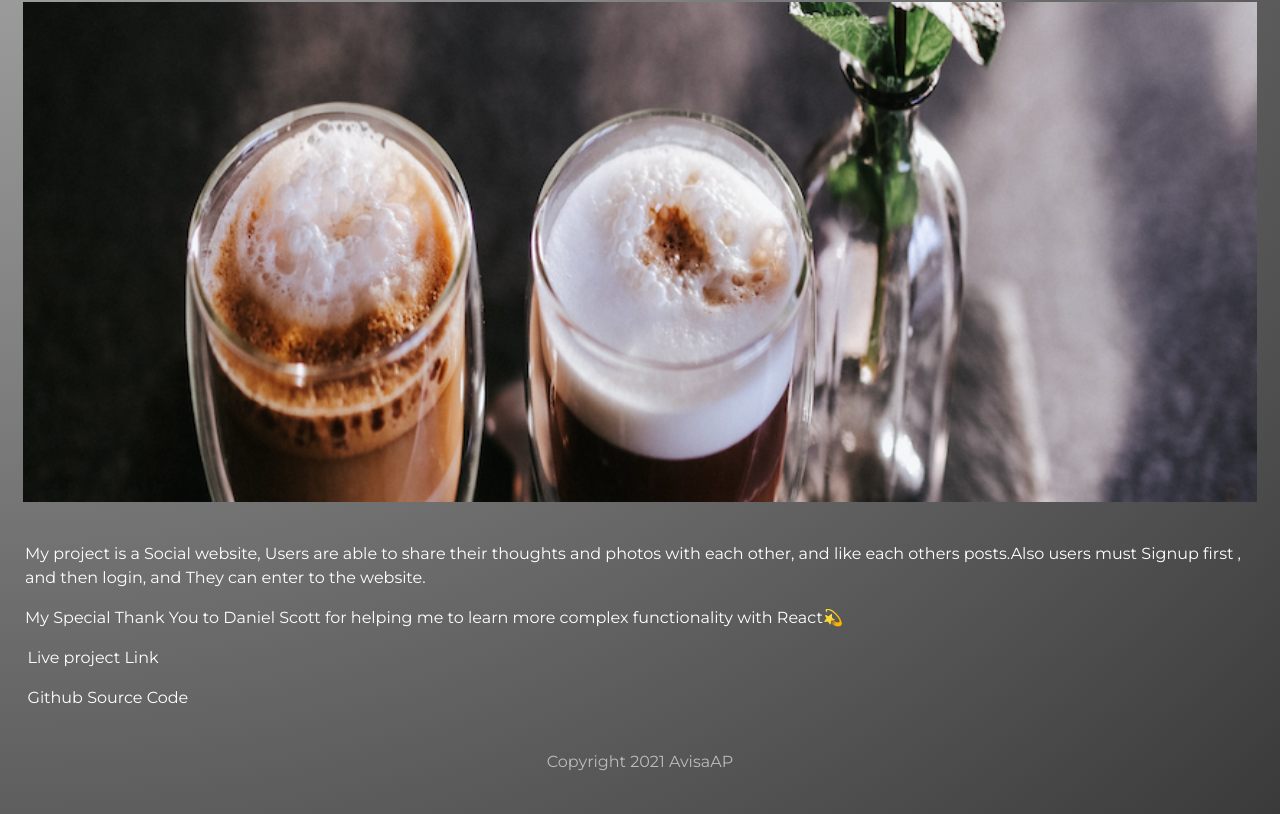
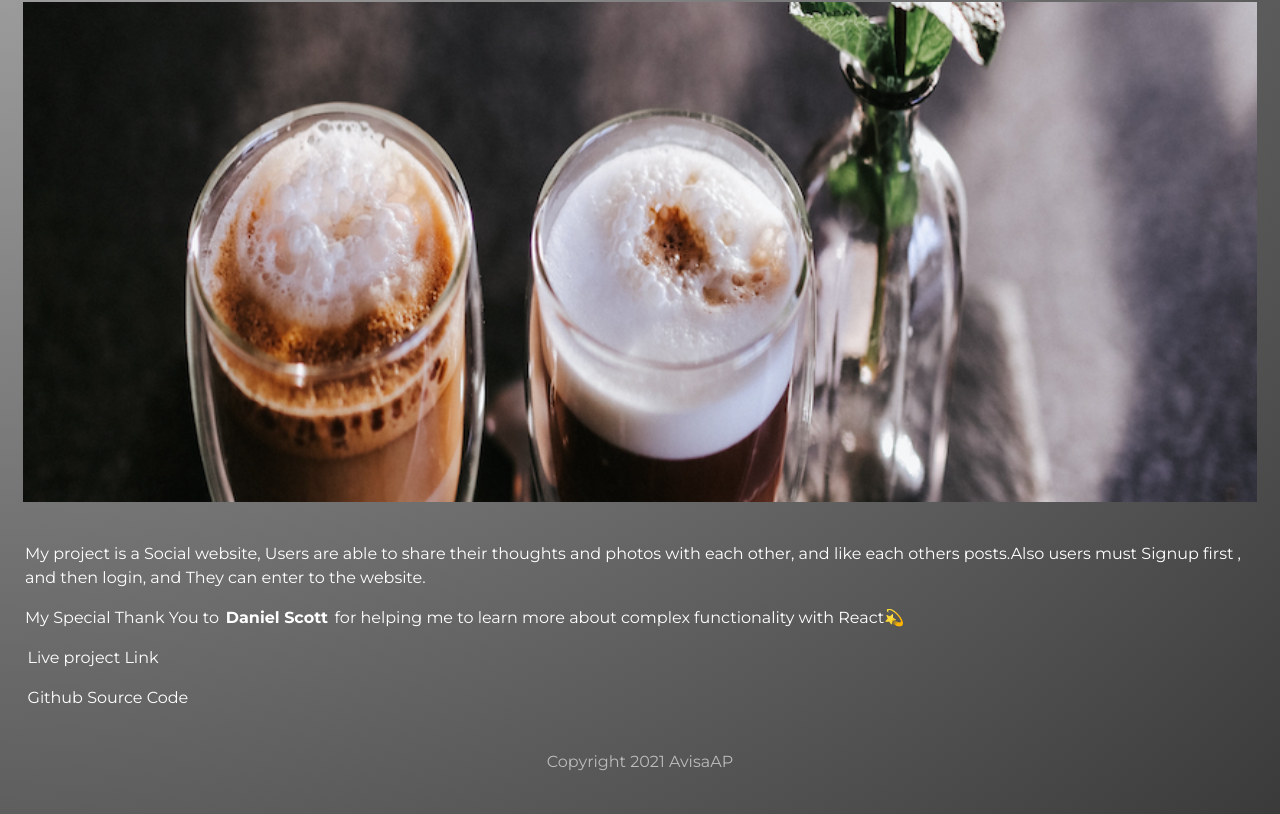
Before and after one commit to Avisa-GA/Portfolio-Avisa, a Gatsby site: page /projects/full-stack-social in a window 1280 px wide. Shown: the part 356-1170 px from the top of the page. Built offline with nearby package versions, Linux system fonts and the light colour scheme; Gatsby itself is replaced by a stand-in of ours.

Commit message:
wip: css

```diff
--- a/src/projects/full-stack-social.md
+++ b/src/projects/full-stack-social.md
@@ -8,7 +8,7 @@ featuredImg: ../images/featured/stack-banner.png
 
 My project is a Social website, Users are able to share their thoughts and photos with each other, and like each others posts.Also users must Signup first , and then login, and They can enter to the website.
 
-My Special Thank You to Daniel Scott for helping me to learn more complex functionality with React💫
+My Special Thank You to <strong>Daniel Scott</strong> for helping me to learn more about complex functionality with React💫
 
 [Live project Link]()
 
--- a/src/projects/twitter-demo.md
+++ b/src/projects/twitter-demo.md
@@ -6,7 +6,7 @@ thumb: ../images/thumbs/twitter.png
 featuredImg: ../images/featured/twitter-banner.png
 ---
 
-My project is a Demo of Twitter website, Users were able to share their thoughts with each other, also share photos, and comment on each other's tweet and like it . I also add a news summary on the main page, users can read the world news headlines. Thank you to our Instructor Daniel Scott for offering me great features to add to my project and also for his amazing workshops 💫
+My project is a Demo of Twitter website, Users were able to share their thoughts with each other, also share photos, and comment on each other's tweet and like it . I also add a news summary on the main page, users can read the world news headlines. Thank you to my Instructor <strong style={{color: #ffd600}}>Daniel Scott</strong> for offering me great features to add to my project and also for his amazing workshops 💫
 
 
 [Live project Link](https://tweeter-demo-web-app.herokuapp.com/)
```
